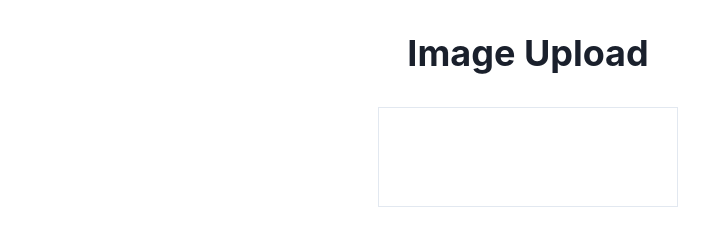
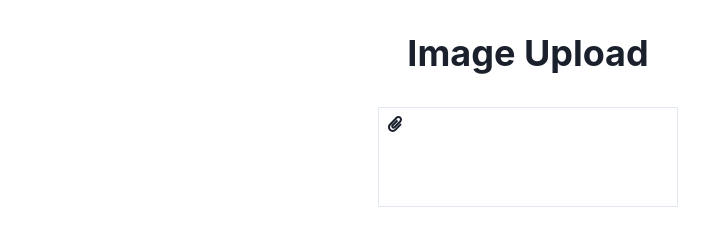
Before and after one commit to GPT-Engineer-App/image-upload-portal, a React (Vite) app: page / in a window 1280 px wide. Shown: the top 239 px of the page, without its empty margins (112-821 px from the left). Built offline with nearby package versions, Linux system fonts and the light colour scheme.

Commit message:
Placed the paper clip logo in the upper left corner of the textbox by adding absolute positioning to the `Box` containing the `FaPaperclip` icon and adjusting the styles accordingly.
put the paper clip logo in the upper left corner of the textbox

```diff
--- a/src/pages/Index.jsx
+++ b/src/pages/Index.jsx
@@ -32,7 +32,12 @@ const Index = () => {
     <Container maxW="container.lg" py={8}>
       <VStack spacing={8}>
         <Heading>Image Upload</Heading>
-        <Box value={inputText} onChange={(e) => setInputText(e.target.value)} size="lg" height="100px" width="300px" padding="8px" border="1px solid" borderColor="gray.200" contentEditable _placeholder={{ color: "gray.500" }} dangerouslySetInnerHTML={{ __html: imagesPreview + inputText }} />
+        <Box position="relative" value={inputText} onChange={(e) => setInputText(e.target.value)} size="lg" height="100px" width="300px" padding="8px" border="1px solid" borderColor="gray.200" contentEditable _placeholder={{ color: "gray.500" }}>
+          <Box position="absolute" top="0" left="0" p="8px">
+            <FaPaperclip color="gray.300" />
+          </Box>
+          <Box dangerouslySetInnerHTML={{ __html: imagesPreview + inputText }} />
+        </Box>
         <InputGroup>
           <InputLeftElement pointerEvents="none" children={<FaPaperclip color="gray.300" />} />
           <Input type="file" accept="image/*" multiple onChange={handleFileChange} size="lg" height="100px" width="300px" />
```
